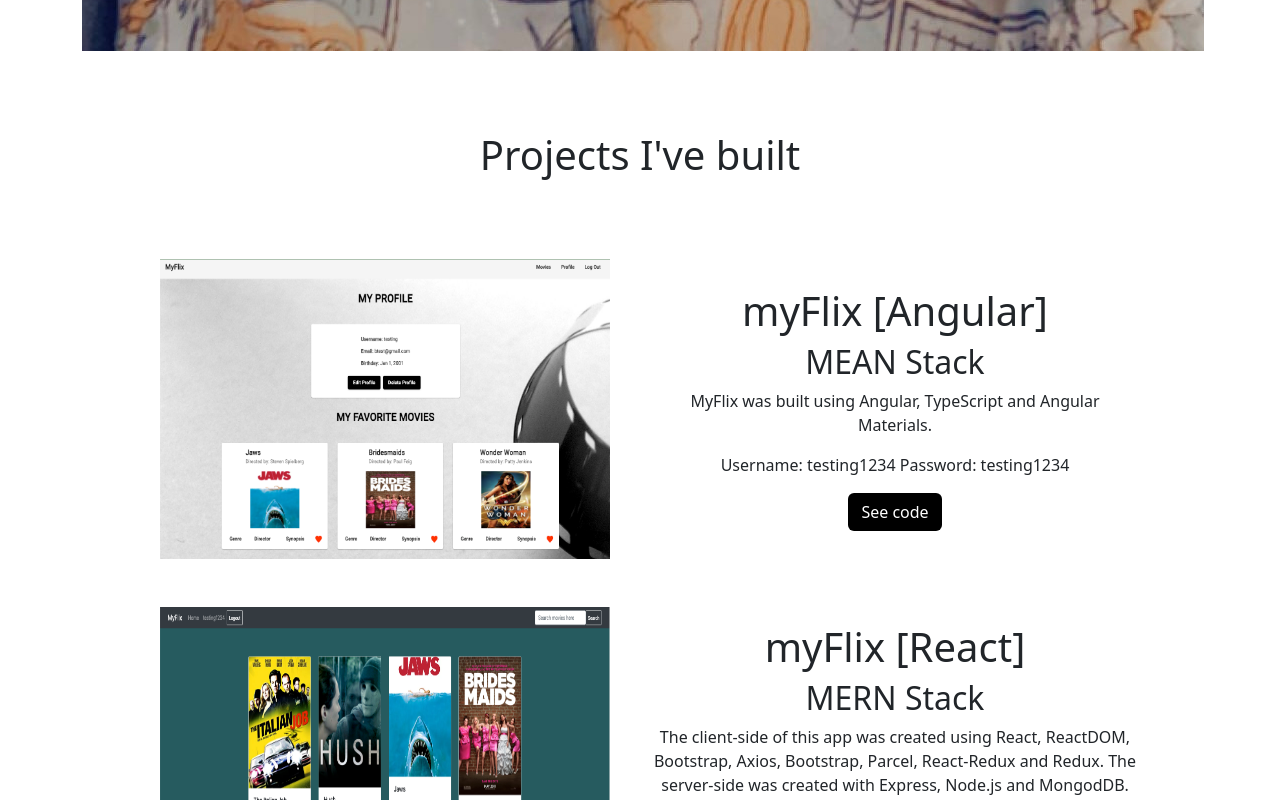
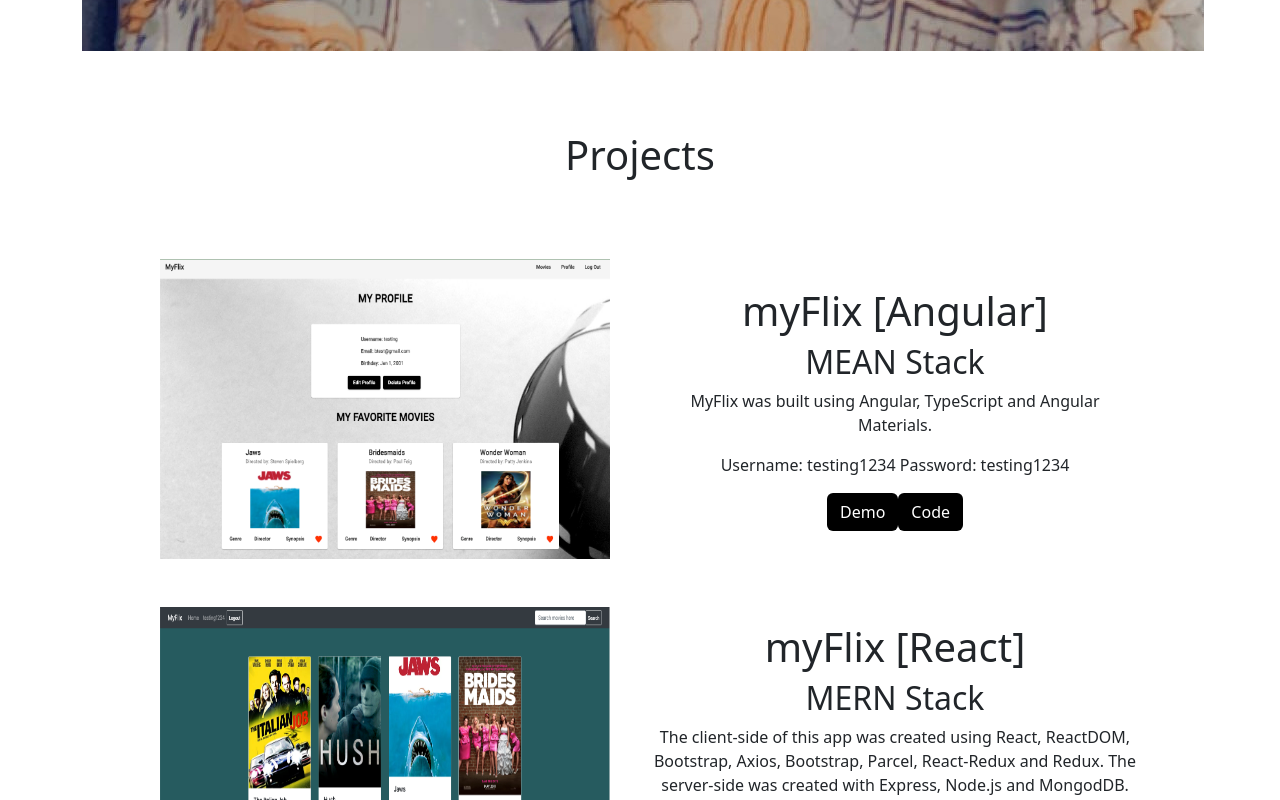
Before and after one commit to BethanyKeplinger/portfolio, a React (Create React App) app: page / in a window 1280 px wide. Shown: the part 1740-2540 px from the top of the page. Built offline with nearby package versions, Linux system fonts and the light colour scheme.

Commit message:
Update Projects.js
Change buttons to being demo and code, instead of code and case study.

```diff
--- a/src/components/Projects.js
+++ b/src/components/Projects.js
@@ -9,7 +9,7 @@ export default function Projects() {
         <section className="projects" id="projects">
             <div className="container text-center" >
                 <div className="heading">
-                    <h1>Projects I've built</h1>
+                    <h1>Projects</h1>
                     {/* <p>Description</p> */}
                 </div>
 
@@ -31,7 +31,8 @@ export default function Projects() {
                                     <h2 className="project-subtitle">{project.subtitle}</h2>
                                     <p className="project-description">{project.description}</p>
                                     <p className="login-info">{project.login}</p>
-                                    <a href={project.linkcode} target="_blank" rel="noreferrer" className="btn code-button" role="button">See code</a>
+                                    <a href={project.linkdemo} target="_blank" rel="noreferrer" className="btn code-button" role="button">Demo</a>
+                                    <a href={project.linkcode} target="_blank" rel="noreferrer" className="btn code-button" role="button">Code</a>
                                 </div>
                             </div>
 
```
